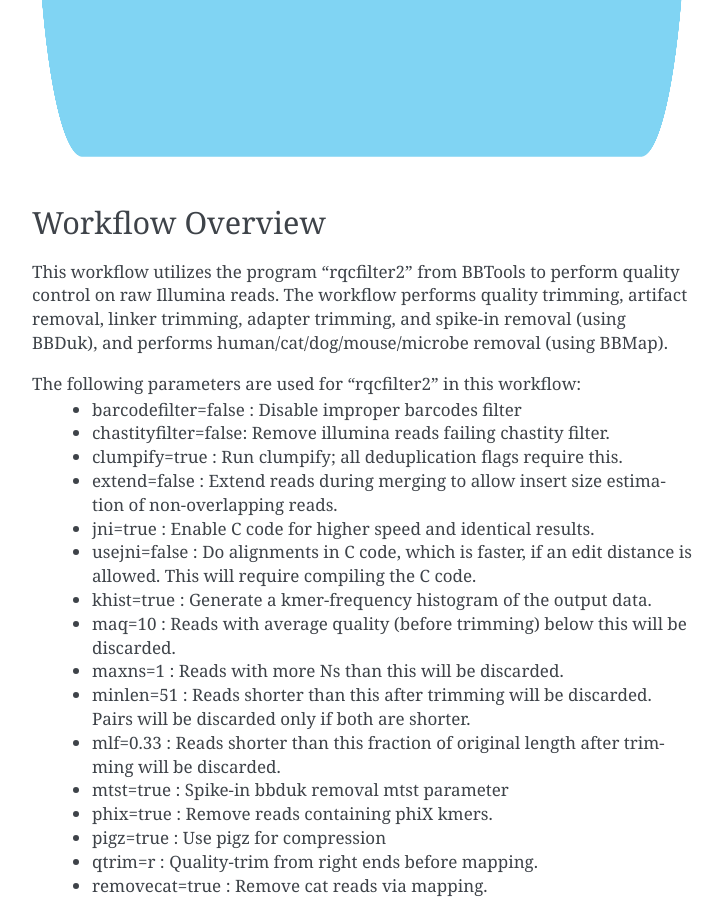
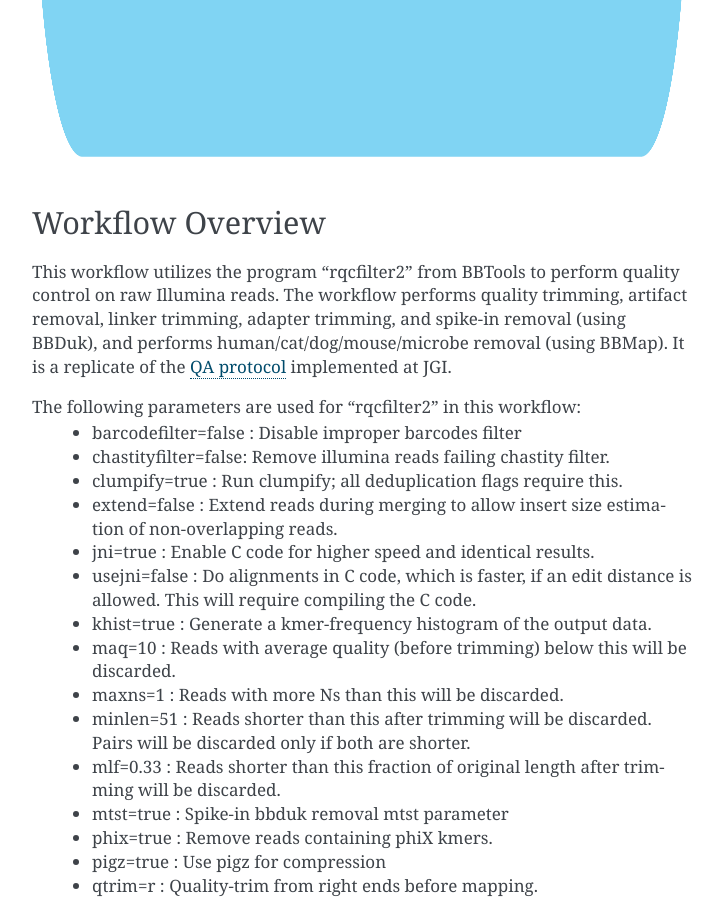
Before and after one commit to microbiomedata/metaT_ReadsQC, a Sphinx documentation site: the page built from docs/index.rst, in a window 1280 px wide and 900 px high, scrolled down 2433 px. Shown: the whole window, without its empty margins (388-1111 px from the left). Built offline with Sphinx 7.4.7, drawn with Linux system fonts in a browser that asks for light colours; part of the change alters nothing that is shown; some of the changed text lies outside the part shown.

Commit message:
updated output json and sample data

```diff
--- a/docs/index.rst
+++ b/docs/index.rst
@@ -9,7 +9,7 @@ MetaT Reads QC Workflow (v0.0.7)
 Workflow Overview
 -----------------
 
-This workflow utilizes the program "rqcfilter2" from BBTools to perform quality control on raw Illumina reads. The workflow performs quality trimming, artifact removal, linker trimming, adapter trimming, and spike-in removal (using BBDuk), and performs human/cat/dog/mouse/microbe removal (using BBMap).
+This workflow utilizes the program "rqcfilter2" from BBTools to perform quality control on raw Illumina reads. The workflow performs quality trimming, artifact removal, linker trimming, adapter trimming, and spike-in removal (using BBDuk), and performs human/cat/dog/mouse/microbe removal (using BBMap). It is a replicate of the `QA protocol <https://jgi.doe.gov/data-and-tools/software-tools/bbtools/bb-tools-user-guide/data-preprocessing/>`_ implemented at JGI.
 
 The following parameters are used for "rqcfilter2" in this workflow:
     - barcodefilter=false :  Disable improper barcodes filter
@@ -77,8 +77,9 @@ Requisite database
 
 The RQCFilterData Database must be downloaded and installed. This is a 106 GB tar file which includes reference datasets of artifacts, adapters, contaminants, the phiX genome, and some host genomes.
 
-The following commands will download the database::
+The following commands will download the database
 
+.. code-block::bash
     mkdir refdata
     wget http://portal.nersc.gov/dna/microbial/assembly/bushnell/RQCFilterData.tar
     tar -xvf RQCFilterData.tar -C refdata
@@ -87,7 +88,7 @@ The following commands will download the database::
 Sample dataset(s)
 -----------------
 
-- Metatranscriptome of soil microbial communities from the East River watershed near Crested Butte, Colorado, United States - ER_RNA_119 (`SRR11678315 <https://www.ncbi.nlm.nih.gov/sra/SRX8239222>`_) with `metadata available in the NMDC Data Portal <https://data.microbiomedata.org/details/study/nmdc:sty-11-dcqce727>`_. The zipped fastq file is available `here <https://portal.nersc.gov/project/m3408//test_data/metaT/SRR11678315.fastq.gz>`_
+- Metatranscriptome of soil microbial communities from the East River watershed near Crested Butte, Colorado, United States - ER_RNA_119 (`SRR11678315 <https://www.ncbi.nlm.nih.gov/sra/SRX8239222>`_) with `metadata available in the NMDC Data Portal <https://data.microbiomedata.org/details/study/nmdc:sty-11-dcqce727>`_. The zipped fastq file is available `here <https://portal.nersc.gov/project/m3408//test_data/metaT/SRR11678315.fastq.gz>`_, and the sample outputs are available `here <https://portal.nersc.gov/cfs/m3408/test_data/metaT/SRR11678315/readsqc_output/>`_.
 
 
 
@@ -128,19 +129,19 @@ An example output JSON file (filterStats.json) is shown below:
 .. code-block:: JSON
 
     {
-      "inputReads": 331126,
-      "kfilteredBases": 138732,
-      "qfilteredReads": 0,
-      "ktrimmedReads": 478,
-      "outputBases": 1680724,
-      "ktrimmedBases": 25248,
-      "kfilteredReads": 926,
-      "qtrimmedBases": 0,
-      "outputReads": 11212,
-      "gcPolymerRatio": 0.182857,
-      "inputBases": 50000026,
-      "qtrimmedReads": 0,
-      "qfilteredBases": 0
+        "inputReads": 16809276,
+        "kfilteredBases": 4500,
+        "qfilteredReads": 3978,
+        "ktrimmedReads": 467761,
+        "outputBases": 1473400259,
+        "ktrimmedBases": 60463632,
+        "kfilteredReads": 15,
+        "qtrimmedBases": 2345,
+        "outputReads": 4974016,
+        "gcPolymerRatio": 112.898477,
+        "inputBases": 5076401352,
+        "qtrimmedReads": 292,
+        "qfilteredBases": 1185765
     }
 
 
```
